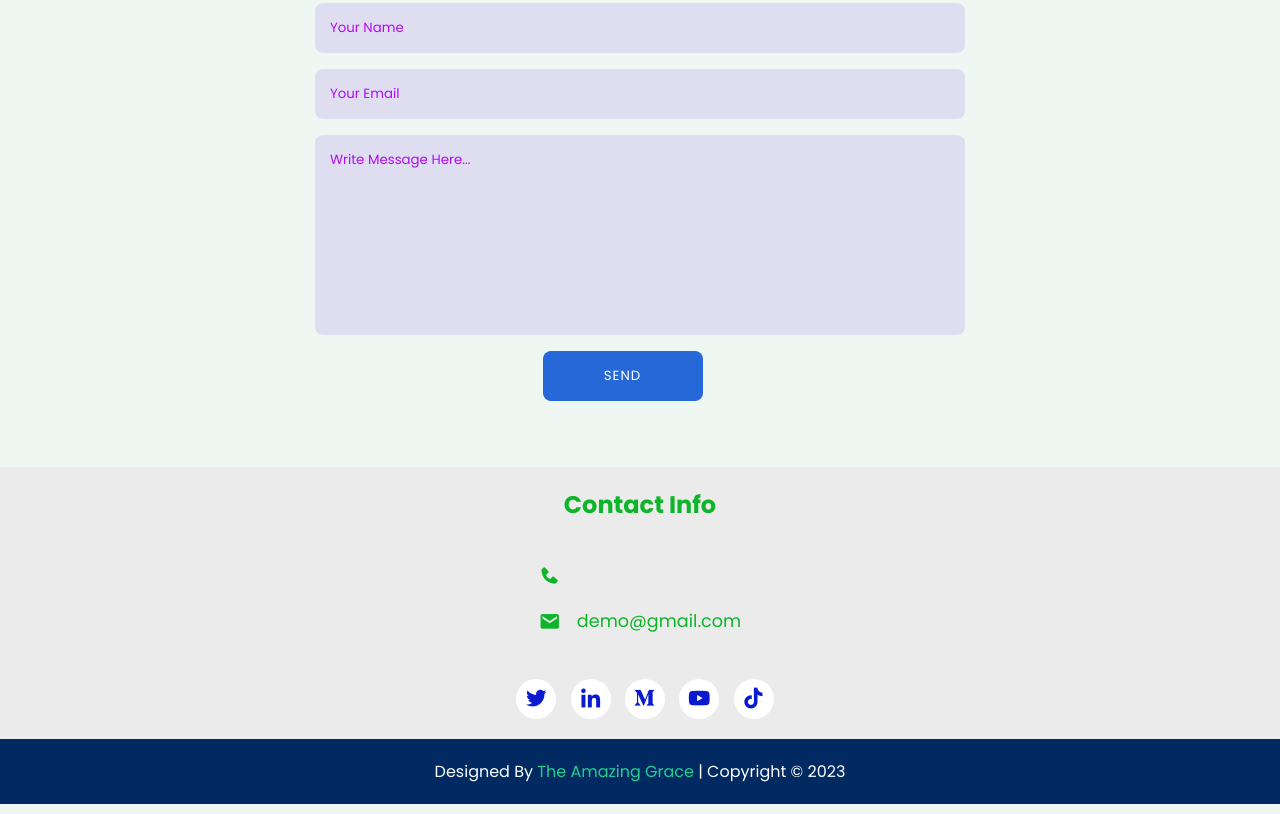
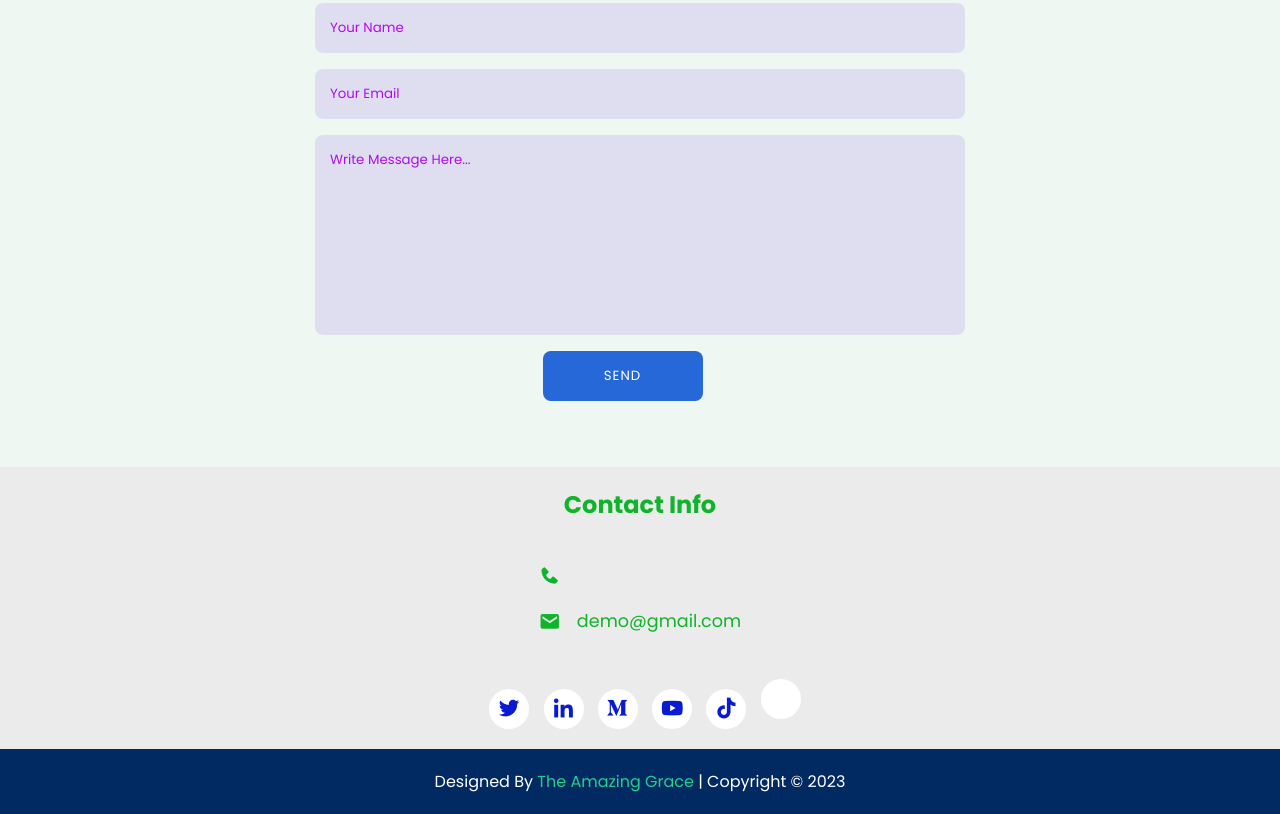
Before and after one commit to Agapio7/portfolio-website, a plain HTML site: page index.html in a window 1280 px wide. Shown: the part 2469-3283 px from the top of the page. Drawn offline with nearby package versions, Linux system fonts and the light colour scheme.

Commit message:
substack

```diff
--- a/index.html
+++ b/index.html
@@ -145,6 +145,7 @@
             <a href="https://hem-bahadur-gurung5739.medium.com/"><i class='bx bxl-medium' ></i></a>
             <a href="https://www.youtube.com/watch?v=T9QVW1ndP_E/"><i class='bx bxl-youtube' ></i></a>
             <a href="https://www.tiktok.com/@hem5050/video/7207061146304646401?lang=en/"><i class='bx bxl-tiktok' ></i></a>
+            <a href="https://techcapsule.substack.com/p/basic-understanding-of-git-and-git/"><i class='bx bxl-substack' ></i></a>
         </div>
 
     </div>
```
